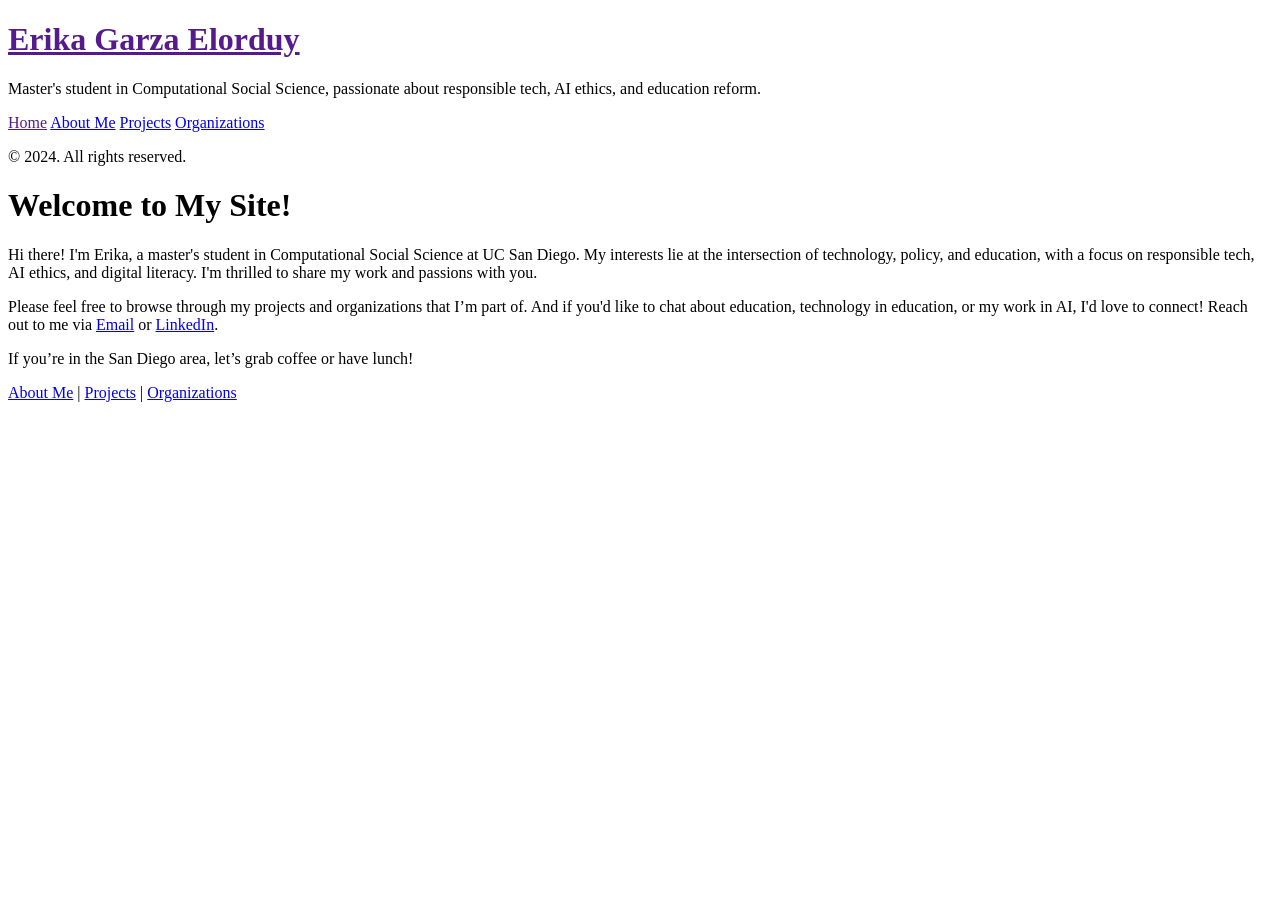
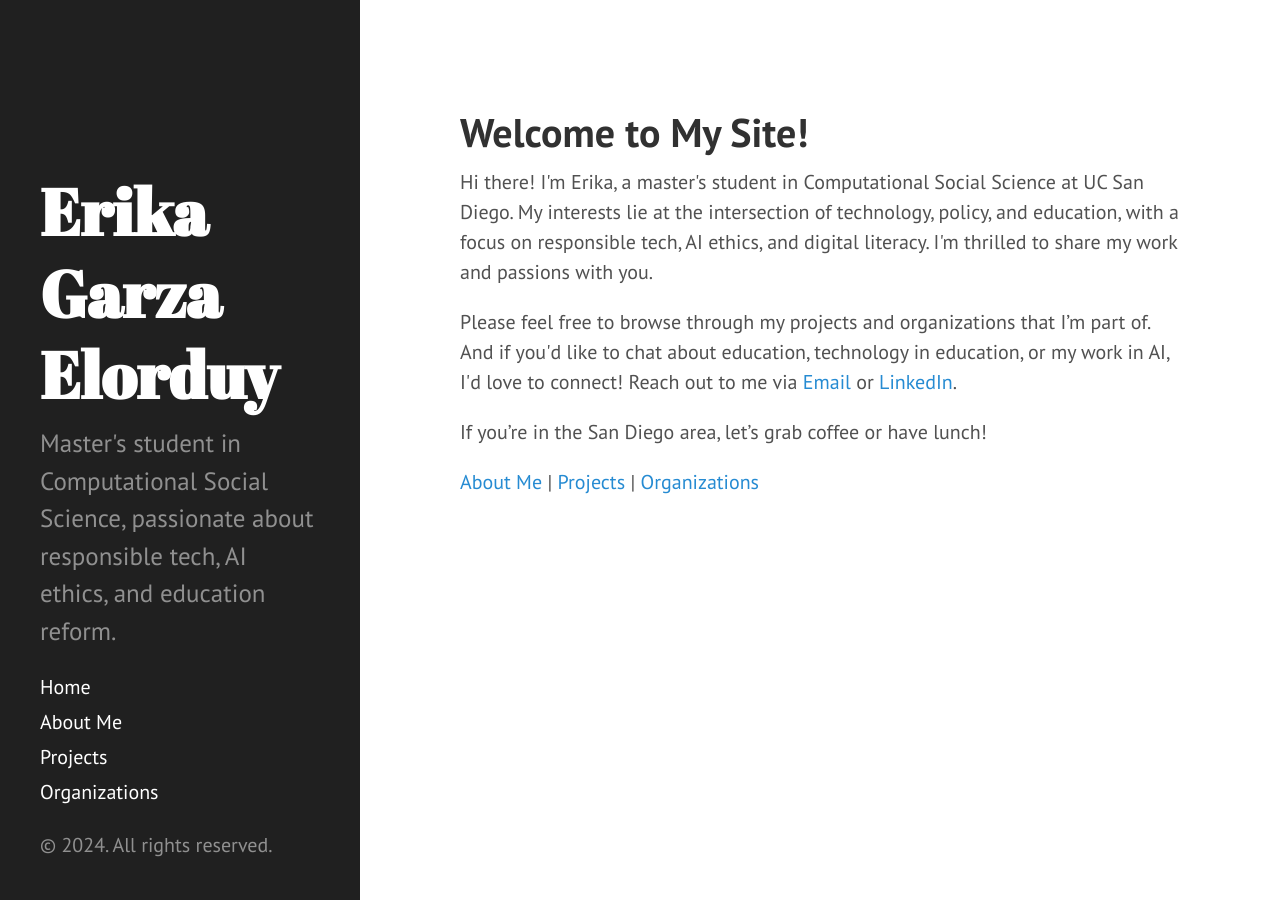
Before and after one commit to e-garzaelorduy/e-garzaelorduy.github.io, a Jekyll site: the page built from index.html, in a window 1280 px wide. Built offline with Jekyll 4.4.1, drawn with Linux system fonts in a browser that asks for light colours; Markdown is read by kramdown in place of the engine named in the settings; the list of posts is cut into pages by our own code.

Commit message:
Update head.html

```diff
--- a/_includes/head.html
+++ b/_includes/head.html
@@ -3,7 +3,7 @@
   <meta http-equiv="X-UA-Compatible" content="IE=edge">
   <meta http-equiv="content-type" content="text/html; charset=utf-8">
 
-  <!-- Enable responsiveness on mobile devices -->
+  <!-- Enable responsiveness on mobile devices-->
   <meta name="viewport" content="width=device-width, initial-scale=1.0, maximum-scale=1">
 
   <title>
@@ -14,15 +14,15 @@
     {% endif %}
   </title>
 
-  <!-- CSS (Corrected paths) -->
-  <link rel="stylesheet" href="{{ site.baseurl }}/assets/css/poole.css">
-  <link rel="stylesheet" href="{{ site.baseurl }}/assets/css/syntax.css">
-  <link rel="stylesheet" href="{{ site.baseurl }}/assets/css/hyde.css">
-  <link rel="stylesheet" href="https://fonts.googleapis.com/css?family=PT+Sans:400,400italic,700|Abril+Fatface">
+  <!-- CSS -->
+  <link rel="stylesheet" href="{{ site.baseurl }}public/css/poole.css">
+  <link rel="stylesheet" href="{{ site.baseurl }}public/css/syntax.css">
+  <link rel="stylesheet" href="{{ site.baseurl }}public/css/hyde.css">
+  <link rel="stylesheet" href="http://fonts.googleapis.com/css?family=PT+Sans:400,400italic,700|Abril+Fatface">
 
-  <!-- Icons (Corrected paths) -->
-  <link rel="apple-touch-icon-precomposed" sizes="144x144" href="{{ site.baseurl }}/assets/apple-touch-icon-144-precomposed.png">
-  <link rel="shortcut icon" href="{{ site.baseurl }}/assets/favicon.ico">
+  <!-- Icons -->
+  <link rel="apple-touch-icon-precomposed" sizes="144x144" href="{{ site.baseurl }}public/apple-touch-icon-144-precomposed.png">
+                                 <link rel="shortcut icon" href="{{ site.baseurl }}public/favicon.ico">
 
   <!-- RSS -->
   <link rel="alternate" type="application/rss+xml" title="RSS" href="/atom.xml">
```
